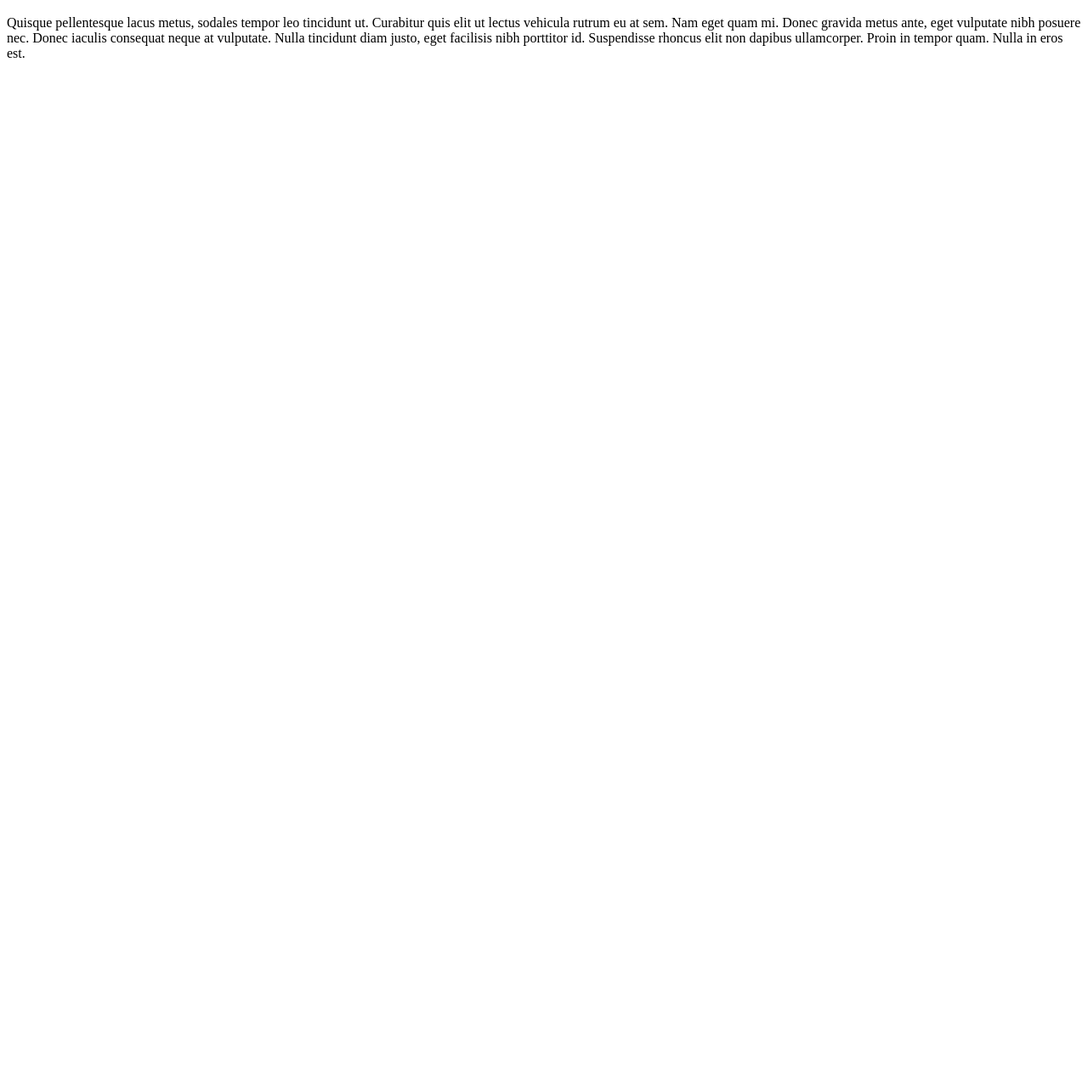
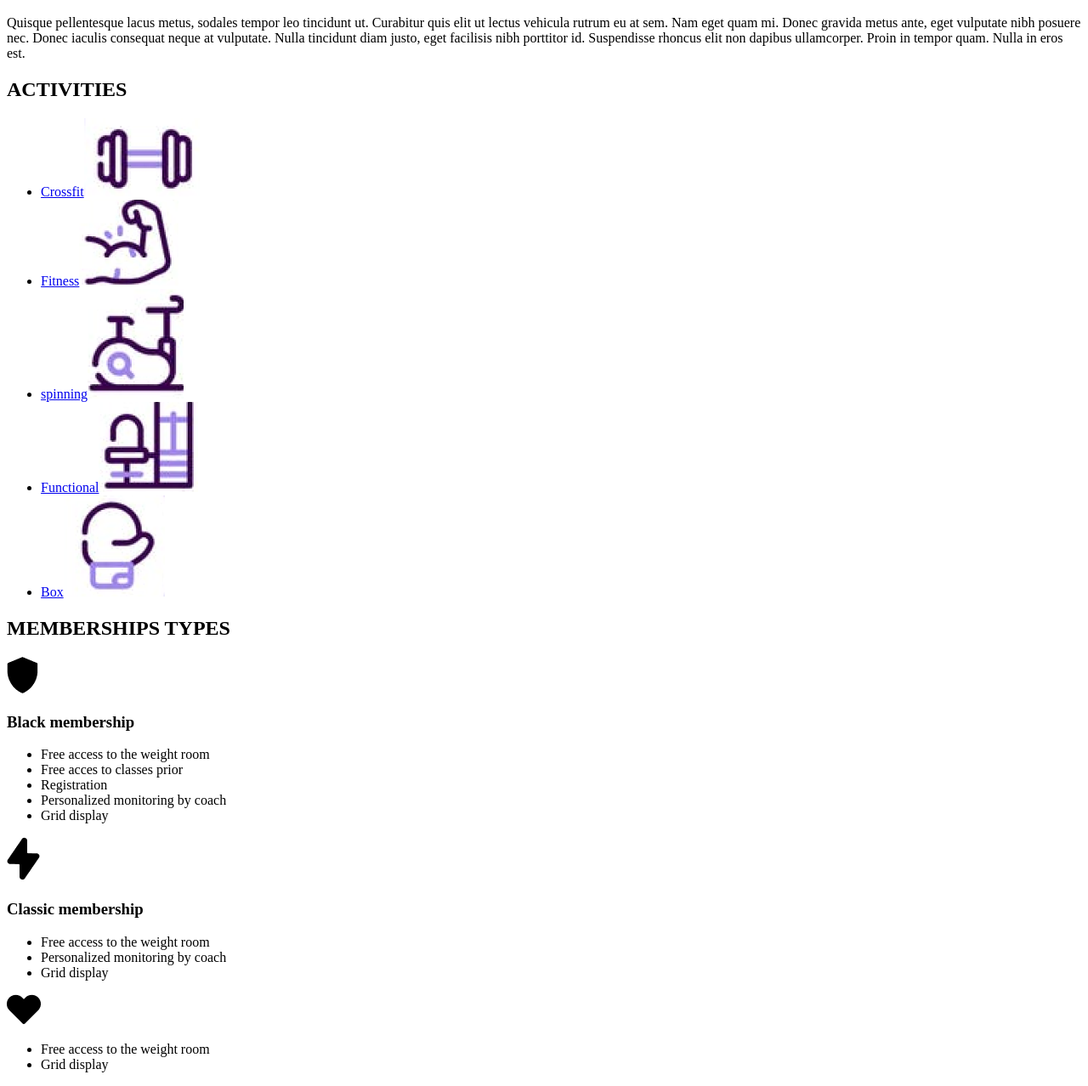
Before and after one commit to matiasluispeter/BaSP-M2023, a plain HTML site: page Week-02/index.html in a window 1280 px wide. Shown: the part 3810-5088 px from the top of the page at 85% size. Before the commit the page ends 3898 px from the top, so only its background shows below. Drawn offline with Linux system fonts and the light colour scheme.

Commit message:
add section activities and memberships, and fix nav

```diff
--- a/Week-02/index.html
+++ b/Week-02/index.html
@@ -14,7 +14,7 @@
                 <a href="#"><li><BUtton>SIGN UP</BUtton></li></a>
                 <a href="#"><li><button>LOG IN</button></li></a>
                 <a href="#Contact"><li><button>CONTACT</li></button></a>
-                </ul>
+            </ul>
             <h2>other options</h2>
             <section id="Information">
                 <h3>How can we help you?</h3>
@@ -28,7 +28,6 @@
                 <a href="https://www.whatsapp.com/?lang=es"><h4>(0000)000-000</h4></a>
             </section>
         </nav>
-
         <header>
         <h1>Radium Rocket Megarocket</h1>
         </header>
@@ -42,7 +41,6 @@
                 ex non leo volutpat pretium. Cras aliquet quam quis semper egestas. Sed at ultricies turpis.
                 Aenean cursusporta eleifend.
             </p>
-
             <img src="./img/hombre-mujer.png" alt="picture of a men and women donig excercise">
         </section>
         <section id="How can help you?">
@@ -91,6 +89,37 @@
                 neque at vulputate. Nulla tincidunt diam justo, eget facilisis nibh porttitor id.
                 Suspendisse rhoncus elit non dapibus ullamcorper. Proin in tempor quam. Nulla in eros est.
             </p>
-
+        <section id="activities and memberships">
+            <h2>ACTIVITIES</h2>
+            <ul>
+                <li><a href="crossfit">Crossfit</a><img src="img/mancuerna.png" alt="dumbbell"></li>
+                <li><a href="fitness">Fitness</a><img src="img/brazo.png" alt="arm"></li>
+                <li><a href="spinning">spinning</a><img src="img/spining.png" alt="stationary bike"></li>
+                <li><a href="functional">Functional</a><img src="img/functional.png" alt="functional machine"></li>
+                <li><a href="box">Box</a><img src="img/box.png" alt="boxing glove"></li>
+            </ul>
+            <h2>MEMBERSHIPS TYPES</h2>
+            <a href="www.black.com"><img src="img/black.png" alt="shield"></a>
+            <h3>Black membership</h3>
+            <ul>
+                <li>Free access to the weight room</li>
+                <li>Free acces to classes prior</li>
+                <li>Registration</li>
+                <li>Personalized monitoring by coach</li>
+                <li>Grid display</li>
+            </ul>
+            <a href="www.classic.com"><img src="img/classic.png" alt="ray"></a>
+            <h3>Classic membership</h3>
+            <ul>
+                <li>Free access to the weight room</li>
+                <li>Personalized monitoring by coach</li>
+                <li>Grid display</li>
+            </ul>
+            <a href="www.only.com"><img src="img/only.png" alt="Heart"></a>
+            <ul>
+                <li>Free access to the weight room</li>
+                <li>Grid display</li>
+            </ul>
+        </section>
     </body>
 </html>
```
